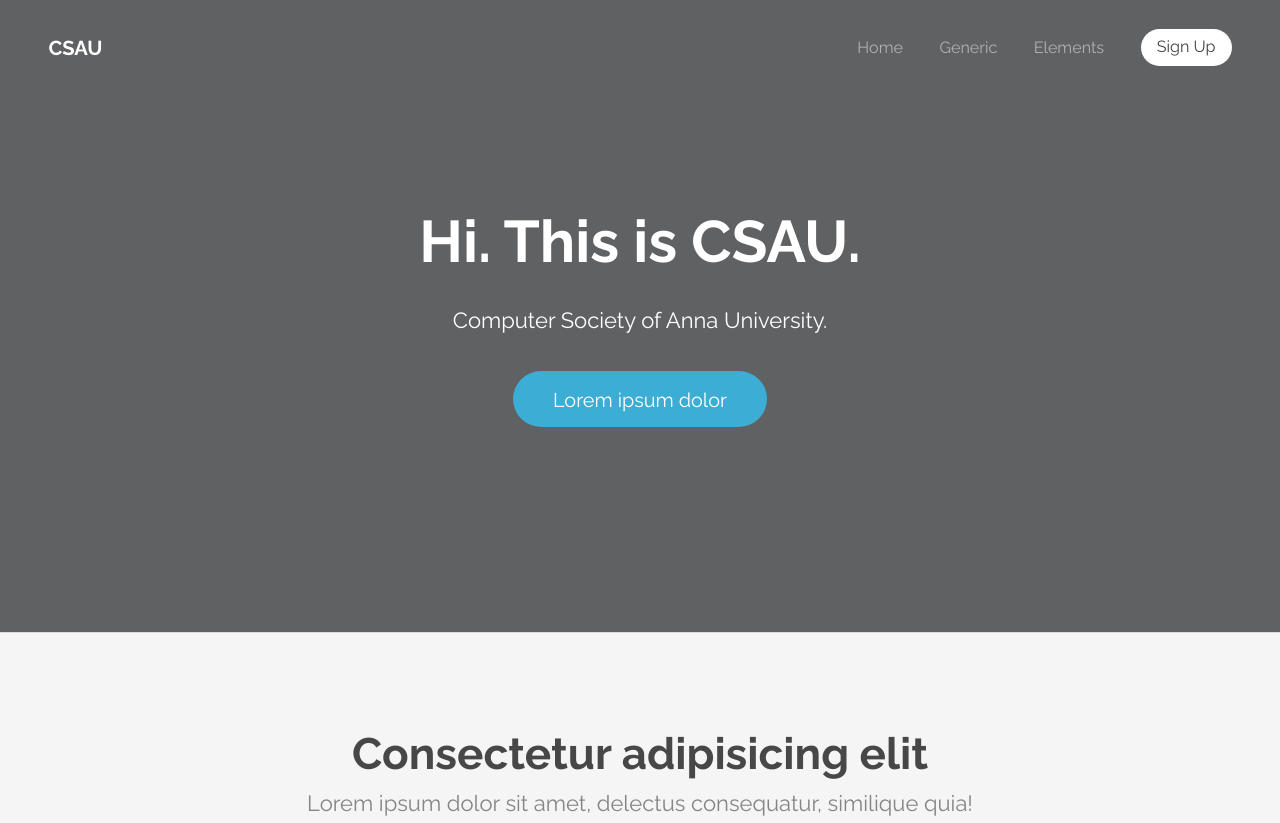
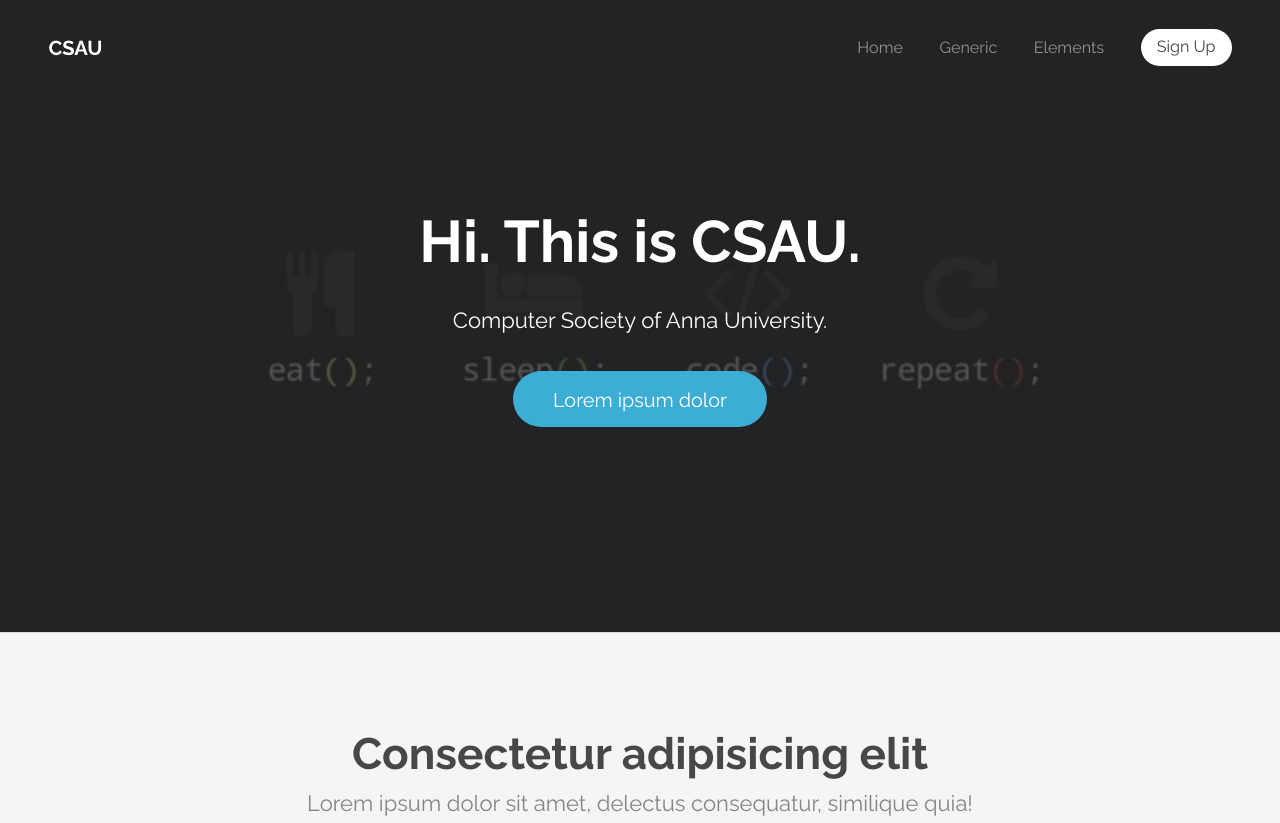
Before and after one commit to cegcsau/cegcsau.github.io, a plain HTML site: page index.html in a window 1280 px wide. Shown: the top 823 px of the page. Drawn offline with Linux system fonts and the light colour scheme.

Commit message:
Update style.css

```diff
--- a/css/style.css
+++ b/css/style.css
@@ -1031,7 +1031,7 @@
 /* Banner */
 
 	#banner {
-		background-image: url(../images/dark_tint.png), url(../images/bokeh_car_lights_bg.jpg);
+		background-image: url(../images/dark_tint.png), url(../images/bokeh_car_lights_bg.jpeg);
 		background-position: center center;
 		background-size: cover;
 		color: #ffffff;
```
